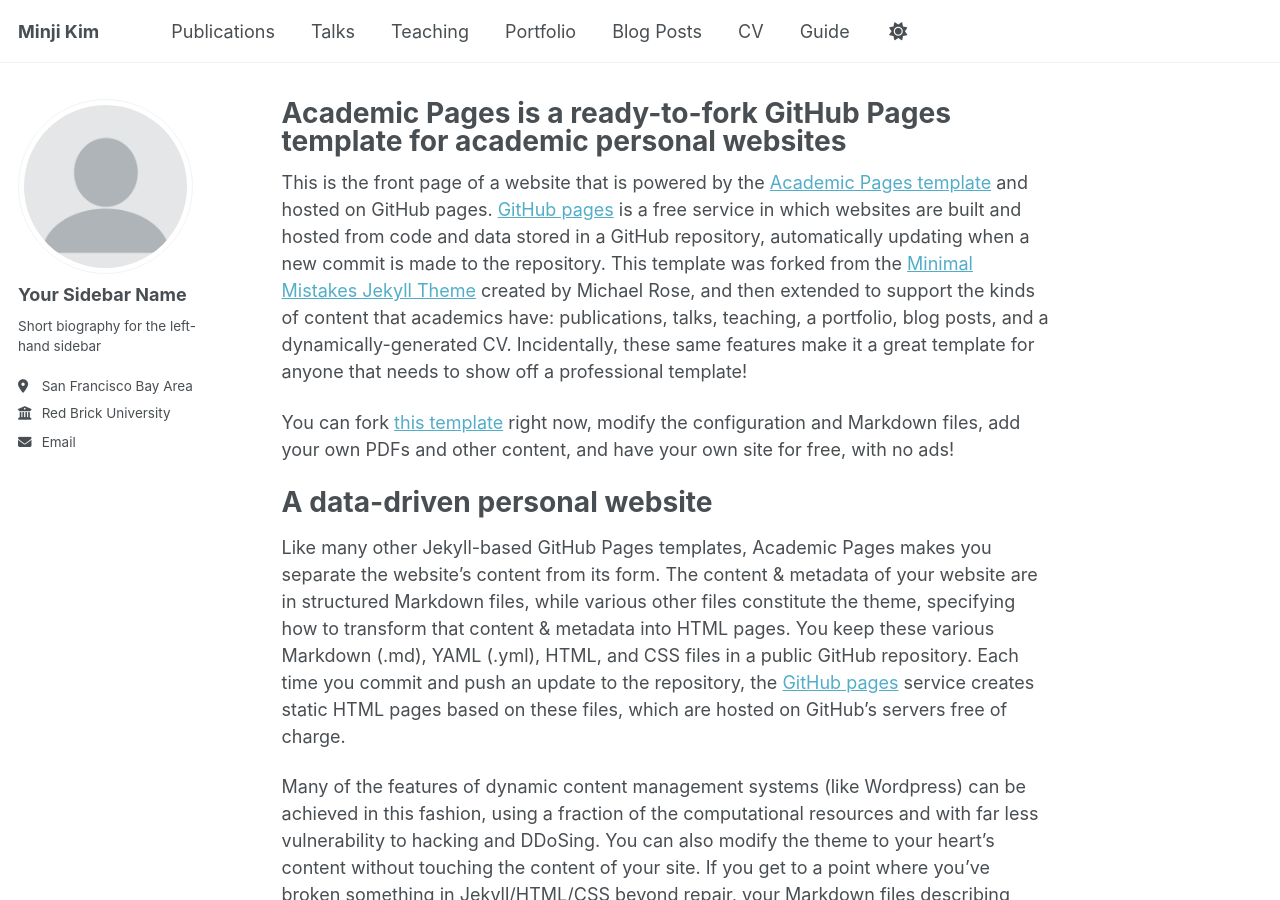
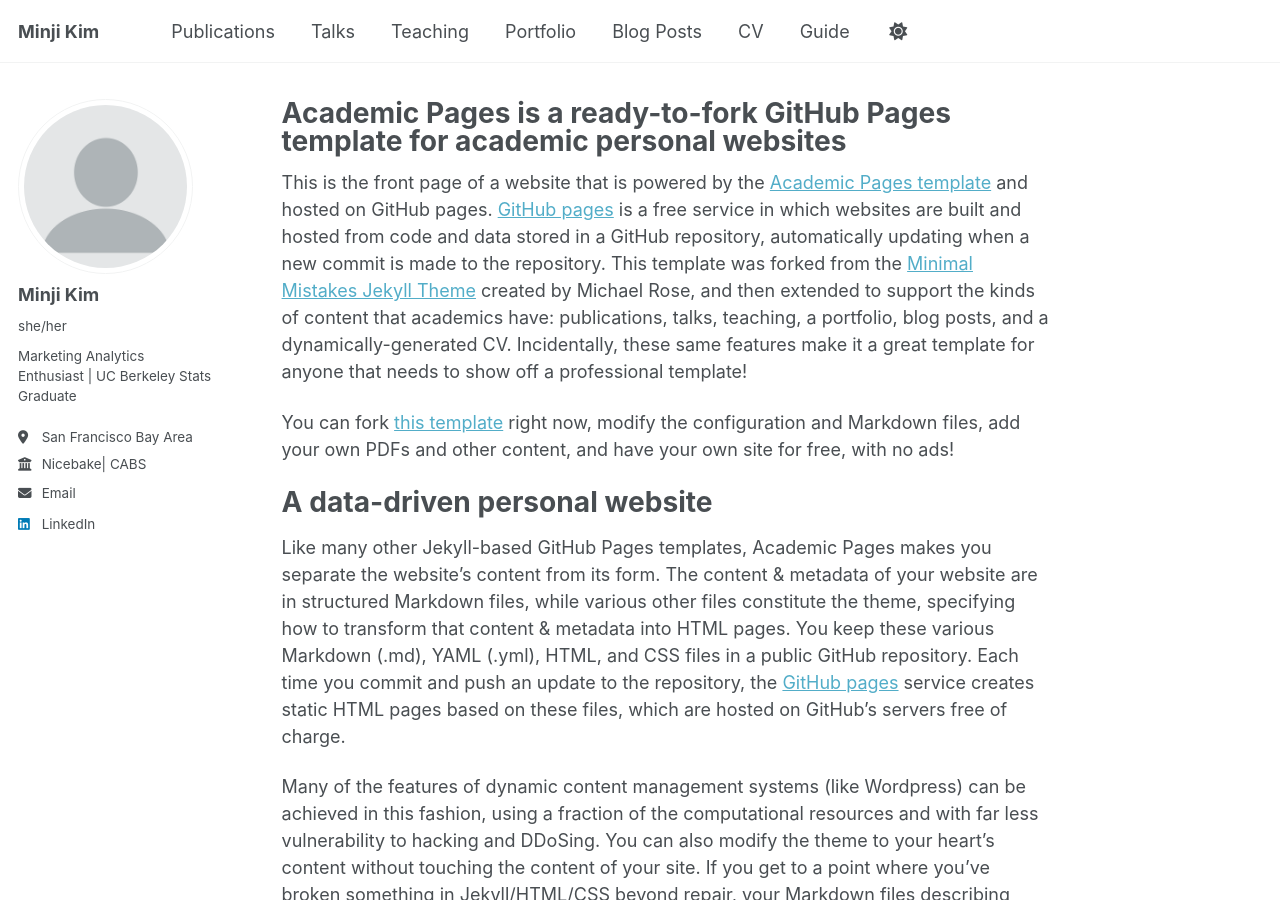
Before and after one commit to minjikim65/minjikim65.github.io, a Jekyll site: the page built from _pages/about.md, in a window 1280 px wide and 900 px high. Built offline with Jekyll 4.4.1, drawn with Linux system fonts in a browser that asks for light colours; a script that is not in the unit is left out.

Commit message:
Update _config.yml

```diff
--- a/_config.yml
+++ b/_config.yml
@@ -13,9 +13,9 @@ title                    : "Minji Kim"
 title_separator          : "-"
 name                     : &name "Minji Kim"
 description              : &description "UC Berkeley Statistics Graduate | Marketing Analytics Enthusiast"
-url                      : https://academicpages.github.io # the base hostname & protocol for your site e.g. "https://[your GitHub username].github.io" or if you already have some other page hosted on Github then use "https://minjikim65.github.io"
+url                      : "https://minjikim65.github.io"
 baseurl                  : "" # the subpath of your site, e.g. "/blog"
-repository               : "academicpages/academicpages.github.io"
+repository               : "https://github.com/minjikim65"
 
 # Site Author - The following control what appear as part of the author content on the side bar.
 #               If a field is blank the icon and link will not appear, otherwise it will be shown.
@@ -23,17 +23,17 @@ repository               : "academicpages/academicpages.github.io"
 author:
   # Biographic information
   avatar           : "profile.png"
-  name             : "Your Sidebar Name"
-  pronouns         : # example: "she/her"
-  bio              : "Short biography for the left-hand sidebar"
+  name             : "Minji Kim"
+  pronouns         : "she/her"
+  bio              : "Marketing Analytics Enthusiast | UC Berkeley Stats Graduate"
   location         : "San Francisco Bay Area"
-  employer         : "Red Brick University"
-  uri              : # URL
+  employer         : "Nicebake| CABS "
+  URI              : "https://minjikim65.github.io"
   email            : "kimmg0805@gmail.com"
 
   # Social media
-  instagram        : # Username
-  linkedin         : # Username
+  Instagram        : "heyminzzy_ya"
+  linkedin         : "www.linkedin.com/in/minjikim9856"
   youtube          : # Username
   spotify          : # Username
 
```
